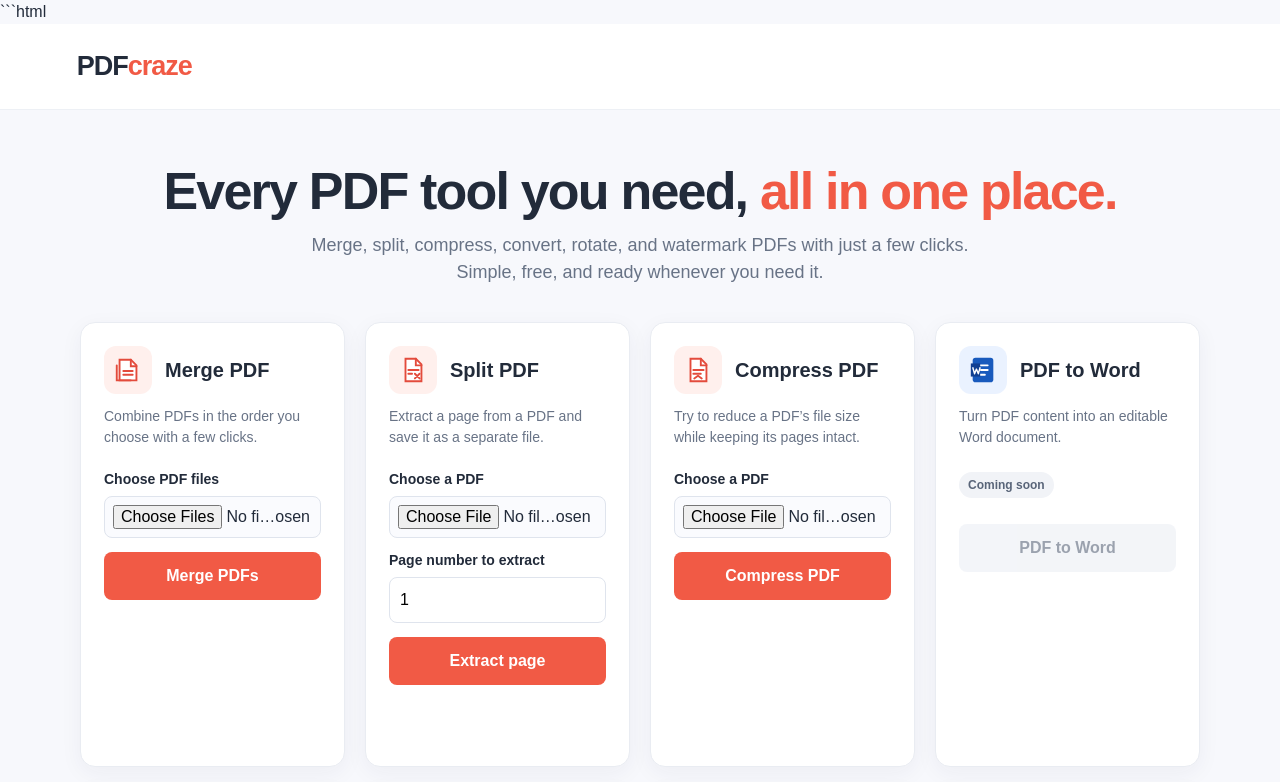
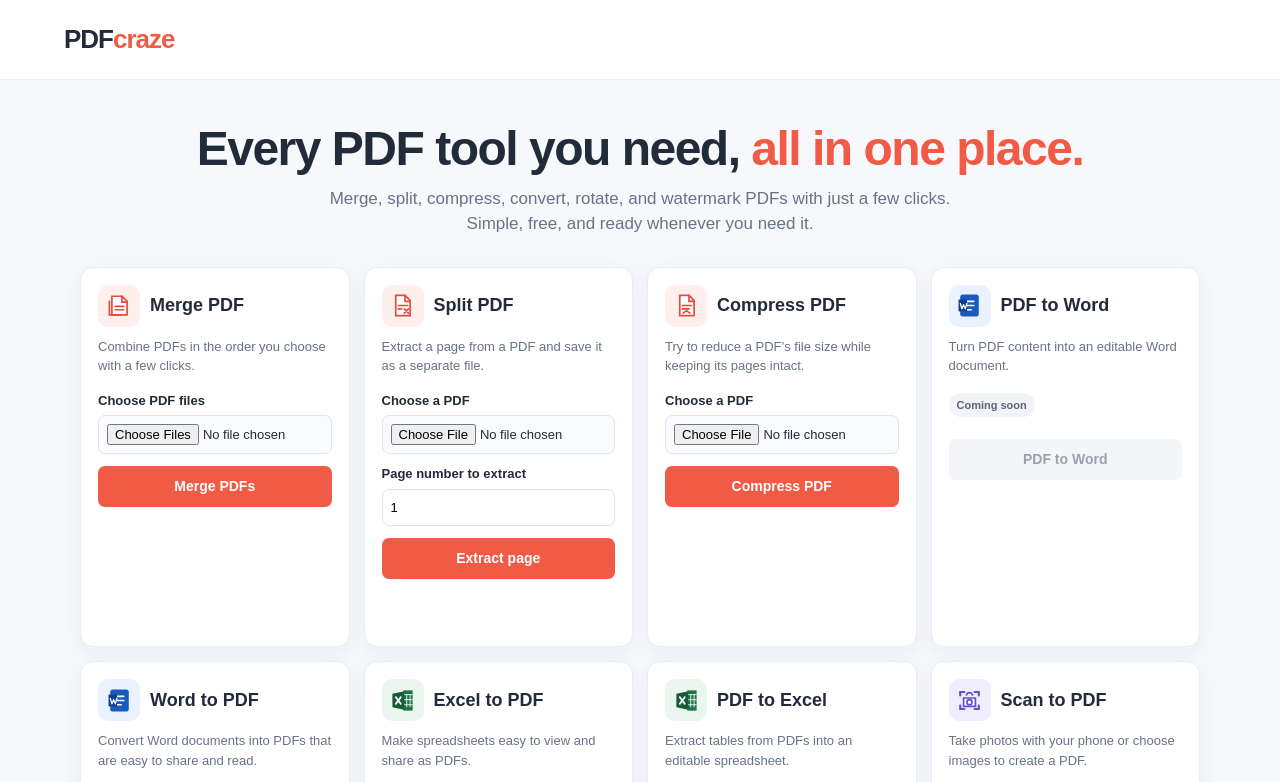
Before and after one commit to PDFcraze/pdfcraze, a plain HTML site: page index.html in a window 1280 px wide. Shown: the top 782 px of the page. Drawn offline with Linux system fonts and the light colour scheme.

Commit message:
index.html

````diff
--- a/index.html
+++ b/index.html
@@ -1,4 +1,3 @@
-```html
 <!doctype html>
 <html lang="en">
 <head>
@@ -19,14 +18,14 @@
     }
 
     header {
-      padding: 22px 6%;
+      padding: 20px 5%;
       background: #fff;
       border-bottom: 1px solid #edf0f5;
     }
 
     .brand {
       color: #222b3a;
-      font-size: 27px;
+      font-size: 26px;
       font-weight: 800;
       letter-spacing: -1px;
       text-decoration: none;
@@ -35,109 +34,108 @@
     .brand span { color: #f15a45; }
 
     .hero {
-      padding: 52px 20px 36px;
+      padding: 42px 18px 30px;
       text-align: center;
     }
 
     .hero h1 {
-      margin: 0 0 12px;
-      font-size: clamp(34px, 6vw, 52px);
+      margin: 0 0 10px;
+      font-size: clamp(32px, 5vw, 48px);
       line-height: 1.12;
-      letter-spacing: -1.8px;
+      letter-spacing: -1.5px;
     }
 
     .hero h1 span { color: #f15a45; }
 
     .hero p {
-      max-width: 690px;
+      max-width: 680px;
       margin: auto;
       color: #687386;
-      font-size: 18px;
+      font-size: 17px;
     }
 
     .tools {
       display: grid;
-      grid-template-columns: repeat(auto-fit, minmax(260px, 1fr));
-      gap: 20px;
-      width: min(1120px, 92%);
-      margin: 0 auto 48px;
+      grid-template-columns: repeat(auto-fit, minmax(220px, 1fr));
+      gap: 14px;
+      width: min(1120px, 94%);
+      margin: 0 auto 42px;
     }
 
     .tool {
-      padding: 23px;
+      padding: 17px;
       border: 1px solid #e9ecf2;
-      border-radius: 15px;
+      border-radius: 13px;
       background: #fff;
-      box-shadow: 0 6px 22px rgb(31 45 70 / 5%);
+      box-shadow: 0 5px 18px rgb(31 45 70 / 5%);
     }
 
     .tool-heading {
       display: flex;
       align-items: center;
-      gap: 13px;
-      margin-bottom: 12px;
+      gap: 10px;
+      margin-bottom: 10px;
     }
 
     .tool-logo {
       display: grid;
-      flex: 0 0 48px;
-      width: 48px;
-      height: 48px;
+      flex: 0 0 42px;
+      width: 42px;
+      height: 42px;
       place-items: center;
-      border-radius: 12px;
+      border-radius: 10px;
       background: var(--logo-bg, #f1f3f7);
       color: var(--logo-color, #333);
     }
 
     .tool-logo svg {
       display: block;
-      width: 30px;
-      height: 30px;
+      width: 27px;
+      height: 27px;
     }
 
     .tool h2 {
       margin: 0;
-      font-size: 20px;
+      font-size: 18px;
     }
 
     .tool p {
-      min-height: 48px;
-      margin: 0 0 15px;
+      min-height: 42px;
+      margin: 0 0 12px;
       color: #687386;
-      font-size: 14px;
+      font-size: 13px;
     }
 
     label {
       display: block;
-      margin: 12px 0 6px;
-      font-size: 14px;
+      margin: 10px 0 5px;
+      font-size: 13px;
       font-weight: 700;
     }
 
     input[type="file"],
     input[type="number"] {
       width: 100%;
-      padding: 10px;
+      padding: 8px;
       border: 1px solid #dfe4ed;
-      border-radius: 8px;
+      border-radius: 7px;
       background: #fff;
       font: inherit;
+      font-size: 13px;
     }
 
-    input[type="file"] {
-      padding: 8px;
-      background: #fafbfe;
-    }
+    input[type="file"] { background: #fafbfe; }
 
     button {
       width: 100%;
-      margin-top: 14px;
-      padding: 12px 15px;
+      margin-top: 12px;
+      padding: 10px 12px;
       border: 0;
-      border-radius: 8px;
+      border-radius: 7px;
       background: #f15a45;
       color: #fff;
       font: inherit;
+      font-size: 14px;
       font-weight: 700;
       cursor: pointer;
     }
@@ -153,31 +151,43 @@
 
     .coming-label {
       display: inline-block;
-      margin: 3px 0 12px;
-      padding: 4px 9px;
+      margin: 2px 0 10px;
+      padding: 4px 8px;
       border-radius: 20px;
       background: #f1f3f7;
       color: #596579;
-      font-size: 12px;
+      font-size: 11px;
       font-weight: 700;
     }
 
     .status {
-      min-height: 22px;
-      margin: 10px 0 0 !important;
-      font-size: 13px !important;
+      min-height: 20px;
+      margin: 8px 0 0 !important;
+      font-size: 12px !important;
     }
 
     footer {
-      padding: 22px;
+      padding: 20px;
       color: #778195;
       text-align: center;
       font-size: 13px;
     }
 
-    @media (max-width: 600px) {
-      .hero { padding-top: 38px; }
-      .tools { width: 92%; }
+    @media (min-width: 900px) {
+      .tools { grid-template-columns: repeat(4, minmax(0, 1fr)); }
+    }
+
+    @media (max-width: 520px) {
+      .tools { grid-template-columns: repeat(2, minmax(0, 1fr)); }
+      .tool { padding: 14px; }
+      .tool-heading { align-items: flex-start; }
+      .tool h2 { font-size: 16px; }
+      .tool-logo { flex-basis: 38px; width: 38px; height: 38px; }
+      .tool-logo svg { width: 24px; height: 24px; }
+    }
+
+    @media (max-width: 360px) {
+      .tools { grid-template-columns: 1fr; }
     }
   </style>
 </head>
@@ -198,7 +208,6 @@
 
     <section class="tools" aria-label="PDF tools">
 
-      <!-- 1. Merge PDF -->
       <article class="tool">
         <div class="tool-heading">
           <span class="tool-logo" style="--logo-bg:#fff0ed;--logo-color:#e34b3c" aria-hidden="true">
@@ -217,7 +226,6 @@
         <p class="status" id="mergeStatus" aria-live="polite"></p>
       </article>
 
-      <!-- 2. Split PDF -->
       <article class="tool">
         <div class="tool-heading">
           <span class="tool-logo" style="--logo-bg:#fff0ed;--logo-color:#e34b3c" aria-hidden="true">
@@ -238,7 +246,6 @@
         <p class="status" id="splitStatus" aria-live="polite"></p>
       </article>
 
-      <!-- 3. Compress PDF -->
       <article class="tool">
         <div class="tool-heading">
           <span class="tool-logo" style="--logo-bg:#fff0ed;--logo-color:#e34b3c" aria-hidden="true">
@@ -257,7 +264,6 @@
         <p class="status" id="compressStatus" aria-live="polite"></p>
       </article>
 
-      <!-- 4. PDF to Word -->
       <article class="tool">
         <div class="tool-heading">
           <span class="tool-logo" style="--logo-bg:#eaf2ff;--logo-color:#185abd" aria-hidden="true">
@@ -275,7 +281,6 @@
         <button class="coming-button" type="button" disabled>PDF to Word</button>
       </article>
 
-      <!-- 5. Word to PDF -->
       <article class="tool">
         <div class="tool-heading">
           <span class="tool-logo" style="--logo-bg:#eaf2ff;--logo-color:#185abd" aria-hidden="true">
@@ -293,7 +298,6 @@
         <button class="coming-button" type="button" disabled>Word to PDF</button>
       </article>
 
-      <!-- 6. Excel to PDF -->
       <article class="tool">
         <div class="tool-heading">
           <span class="tool-logo" style="--logo-bg:#e9f7ef;--logo-color:#217346" aria-hidden="true">
@@ -311,7 +315,6 @@
         <button class="coming-button" type="button" disabled>Excel to PDF</button>
       </article>
 
-      <!-- 7. PDF to Excel -->
       <article class="tool">
         <div class="tool-heading">
           <span class="tool-logo" style="--logo-bg:#e9f7ef;--logo-color:#217346" aria-hidden="true">
@@ -329,7 +332,6 @@
         <button class="coming-button" type="button" disabled>PDF to Excel</button>
       </article>
 
-      <!-- 8. Scan to PDF -->
       <article class="tool">
         <div class="tool-heading">
           <span class="tool-logo" style="--logo-bg:#f0edff;--logo-color:#6650c8" aria-hidden="true">
````
